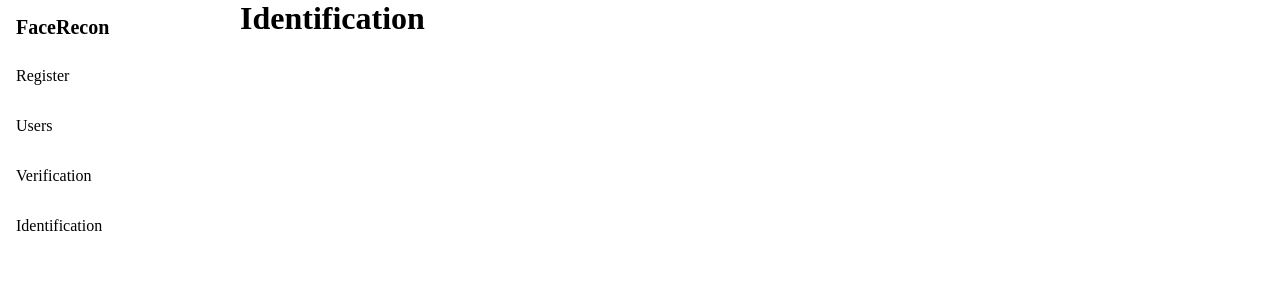
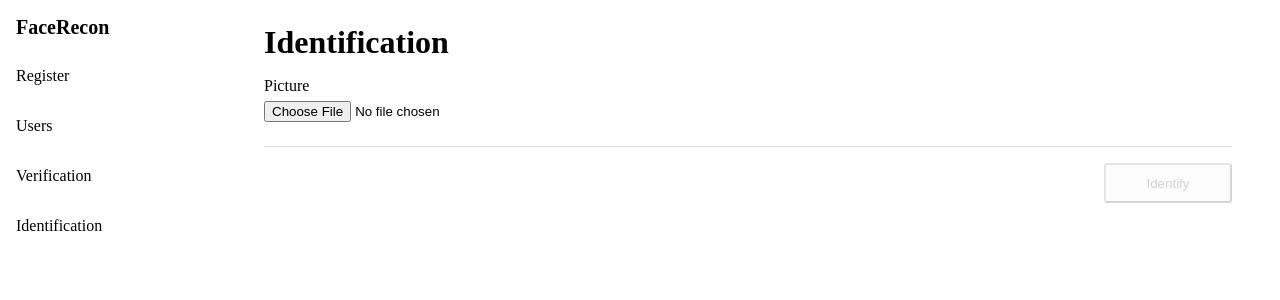
Before and after one commit to nblucas/face-recon-app, an Angular app in the folder frontend/: page /identification in a window 1280 px wide. Shown: the top 300 px of the page. Built offline with nearby package versions, Linux system fonts and the light colour scheme.

Commit message:
feat: add identify method to user service e add face identification screen

```diff
--- a/frontend/src/app/pages/identification/identification.css
+++ b/frontend/src/app/pages/identification/identification.css
@@ -0,0 +1,94 @@
+.identification {
+  padding: 1.5rem 3rem 1.5rem 1.5rem;
+}
+
+.field {
+  display: flex;
+  flex-direction: column;
+  gap: 0.375rem;
+  margin-top: 1rem;
+}
+
+.footer {
+  margin-top: 1.5rem;
+  padding-top: 1rem;
+  border-top: 1px solid #ddd;
+  display: flex;
+  align-items: center;
+  justify-content: flex-end;
+}
+
+.form-error {
+  margin-right: auto;
+}
+
+.error {
+  color: #c0392b;
+  font-size: 0.875rem;
+}
+
+.button {
+  width: 8rem;
+  height: 2.5rem;
+  border-radius: 0.2rem;
+}
+
+.button:hover {
+  cursor: pointer;
+}
+
+.button:disabled {
+  cursor: not-allowed;
+  opacity: 0.6;
+}
+
+.no-match {
+  margin-top: 1rem;
+}
+
+.card {
+  display: flex;
+  align-items: center;
+  gap: 1.5rem;
+  margin-top: 1rem;
+  padding: 1.5rem;
+  border: 1px solid #ddd;
+  border-radius: 0.4rem;
+  max-width: 32rem;
+}
+
+.avatar,
+.avatar-picture {
+  width: 5rem;
+  height: 5rem;
+  border-radius: 50%;
+}
+
+.avatar {
+  display: flex;
+  align-items: center;
+  justify-content: center;
+  background: #ddd;
+  font-weight: 600;
+  color: #555;
+  font-size: 1.25rem;
+}
+
+.avatar-picture {
+  object-fit: cover;
+}
+
+.info {
+  display: flex;
+  flex-direction: column;
+  gap: 0.25rem;
+}
+
+.name {
+  font-weight: 600;
+  font-size: 1.125rem;
+}
+
+.cpf {
+  color: #555;
+}
--- a/frontend/src/app/pages/identification/identification.html
+++ b/frontend/src/app/pages/identification/identification.html
@@ -1 +1,44 @@
-<h1>Identification</h1>
+<div class="identification">
+  <h1>Identification</h1>
+
+  <div class="field">
+    <label for="picture">Picture</label>
+    <input id="picture" type="file" accept="image/*" (change)="onPictureSelected($event)" />
+  </div>
+
+  <footer class="footer">
+    @if (errorMessage()) {
+      <span class="error form-error">{{ errorMessage() }}</span>
+    }
+    <button type="button" class="button" [disabled]="!picture() || loading()" (click)="onSubmit()">
+      Identify
+    </button>
+  </footer>
+
+  @if (loading()) {
+    <p>Loading...</p>
+  }
+
+  @if (result(); as result) {
+    @if (result.identified && result.user; as user) {
+      <div class="card">
+        @if (pictureBroken()) {
+          <div class="avatar">{{ initialsOf(user.name) }}</div>
+        } @else {
+          <img
+            class="avatar-picture"
+            [src]="pictureUrl(user)"
+            [alt]="user.name"
+            (error)="onPictureError()"
+          />
+        }
+        <div class="info">
+          <span class="name">{{ user.name }}</span>
+          <span class="cpf">{{ formatCpf(user.cpf) }}</span>
+        </div>
+      </div>
+    } @else {
+      <p class="no-match">No matching user found.</p>
+    }
+  }
+</div>
--- a/frontend/src/app/pages/identification/identification.ts
+++ b/frontend/src/app/pages/identification/identification.ts
@@ -1,4 +1,7 @@
-import { Component } from '@angular/core';
+import { Component, inject, signal } from '@angular/core';
+import { HttpErrorResponse } from '@angular/common/http';
+import { IdentifyUserResponse, UserResponse, UserService } from '../../services/user-service';
+import { formatCpf, initialsOf } from '../../utils/user-display';
 
 @Component({
   selector: 'app-identification',
@@ -6,4 +9,53 @@ import { Component } from '@angular/core';
   templateUrl: './identification.html',
   styleUrl: './identification.css',
 })
-export class Identification {}
+export class Identification {
+  private readonly userService = inject(UserService);
+
+  protected readonly picture = signal<File | null>(null);
+  protected readonly loading = signal(false);
+  protected readonly errorMessage = signal<string | null>(null);
+  protected readonly result = signal<IdentifyUserResponse | null>(null);
+  protected readonly pictureBroken = signal(false);
+
+  protected readonly formatCpf = formatCpf;
+  protected readonly initialsOf = initialsOf;
+
+  protected onPictureSelected(event: Event): void {
+    const file = (event.target as HTMLInputElement).files?.[0] ?? null;
+    this.picture.set(file);
+  }
+
+  protected onSubmit(): void {
+    const picture = this.picture();
+    if (!picture) {
+      return;
+    }
+
+    this.loading.set(true);
+    this.errorMessage.set(null);
+    this.result.set(null);
+    this.pictureBroken.set(false);
+
+    this.userService.identify(picture).subscribe({
+      next: (response) => {
+        this.result.set(response);
+        this.loading.set(false);
+      },
+      error: (err: HttpErrorResponse) => {
+        this.errorMessage.set(
+          typeof err.error === 'string' ? err.error : 'Failed to identify user. Please try again.',
+        );
+        this.loading.set(false);
+      },
+    });
+  }
+
+  protected pictureUrl(user: UserResponse): string {
+    return `/api/v1/users/${user.id}/picture?v=${encodeURIComponent(user.updatedAt)}`;
+  }
+
+  protected onPictureError(): void {
+    this.pictureBroken.set(true);
+  }
+}
--- a/frontend/src/app/services/user-service.ts
+++ b/frontend/src/app/services/user-service.ts
@@ -15,6 +15,11 @@ export interface UserPageResponse {
   total: number;
   offset: number;
   limit: number;
+}
+
+export interface IdentifyUserResponse {
+  identified: boolean;
+  user: UserResponse | null;
 }
 
 @Injectable({ providedIn: 'root' })
@@ -64,4 +69,11 @@ export class UserService {
   getUser(id: number): Observable<UserResponse> {
     return this.http.get<UserResponse>(`${this.baseUrl}/${id}`);
   }
+
+  identify(picture: File): Observable<IdentifyUserResponse> {
+    const formData = new FormData();
+    formData.append('picture', picture);
+
+    return this.http.post<IdentifyUserResponse>(`${this.baseUrl}/identify`, formData);
+  }
 }
```
Also changed, not shown: 3 other files (tests, documents, lock files or other folders).
